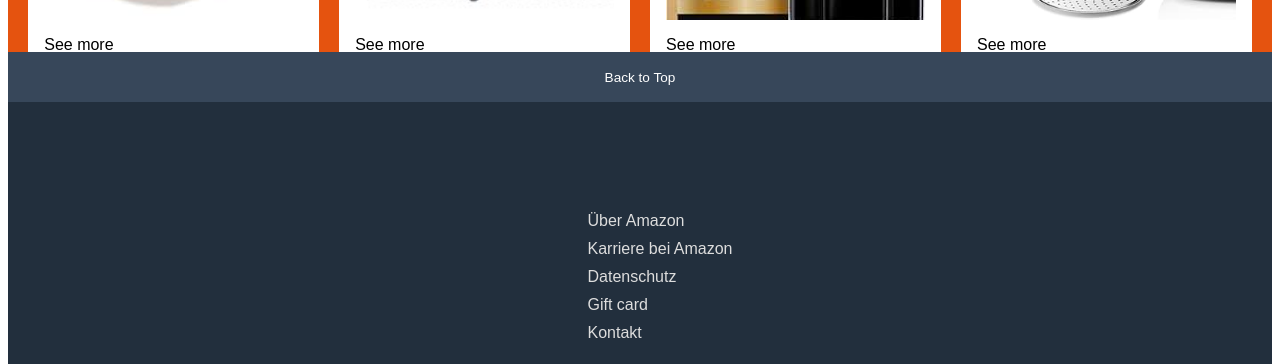
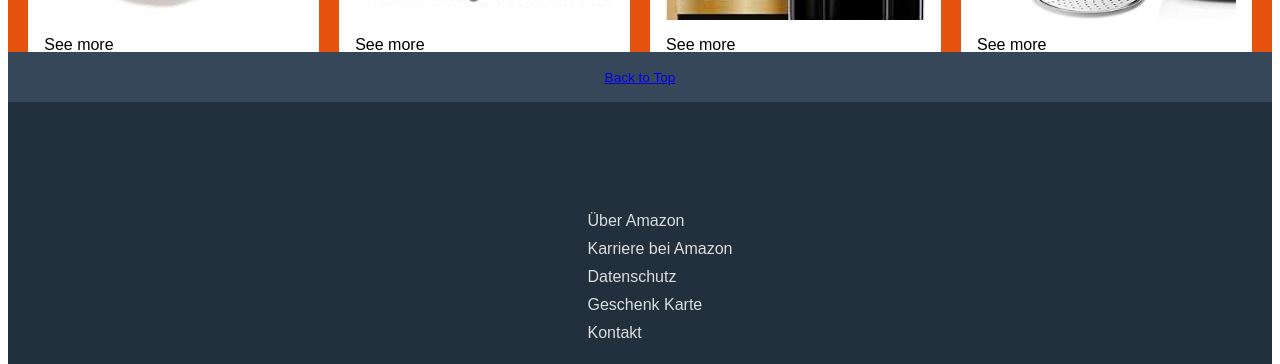
Before and after one commit to Zahrabgm/MyProect, a plain HTML site: page index.html in a window 1280 px wide. Shown: the part 1286-1650 px from the top of the page. Drawn offline with Linux system fonts and the light colour scheme; no server answers.

Commit message:
add changes

```diff
--- a/index.html
+++ b/index.html
@@ -139,7 +139,7 @@
  </div>
  <footer>
     <div class="footer-panel1">
-        <p>Back to Top</p>
+        <a href="#top">Back to Top</a>
     </div>
     <div class="panel2">
 
@@ -147,7 +147,7 @@
         <a href="uber amazon">Über Amazon</a>
         <a href="karrier bei amazon">Karriere bei Amazon</a>
         <a href="datenschutz">Datenschutz</a>
-        <a href="gift card">Gift card</a>
+        <a href="gift card">Geschenk Karte</a>
         <a href="kontakt">Kontakt</a>
       </ul>
 
```
